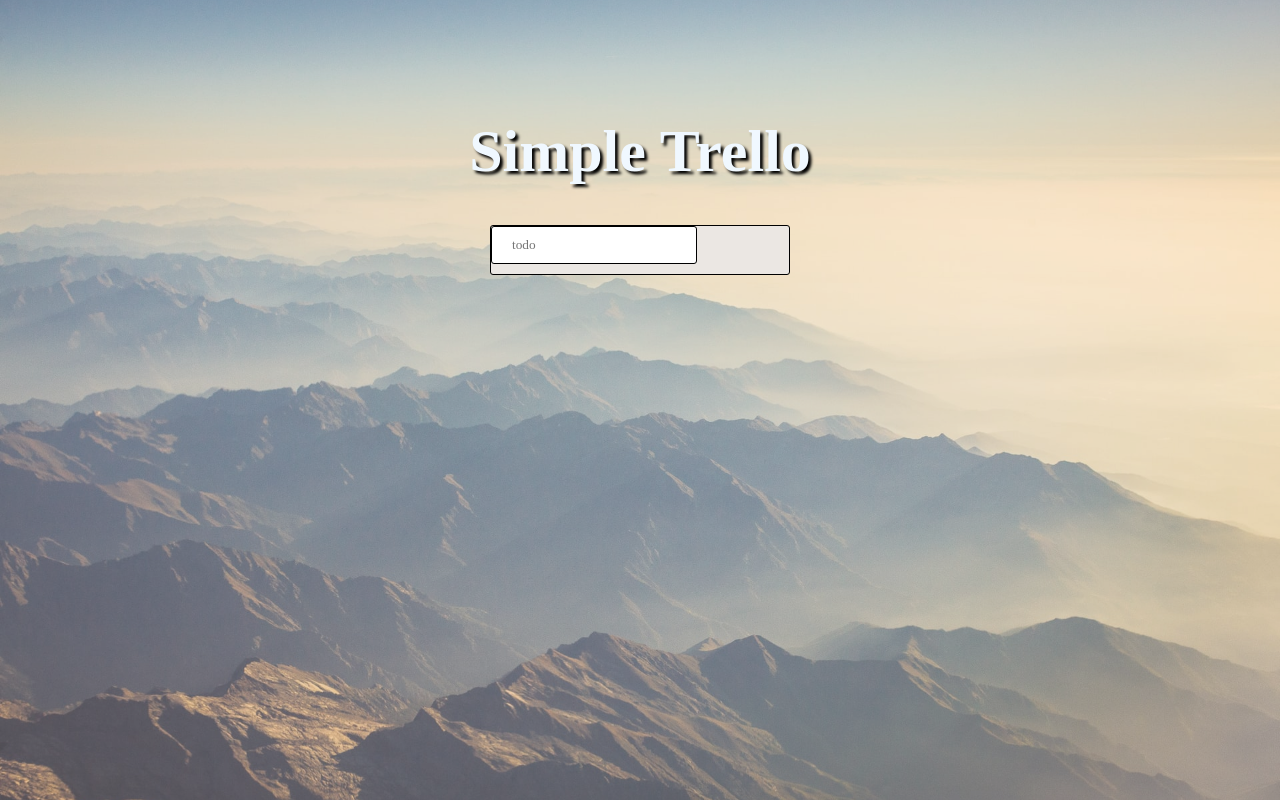
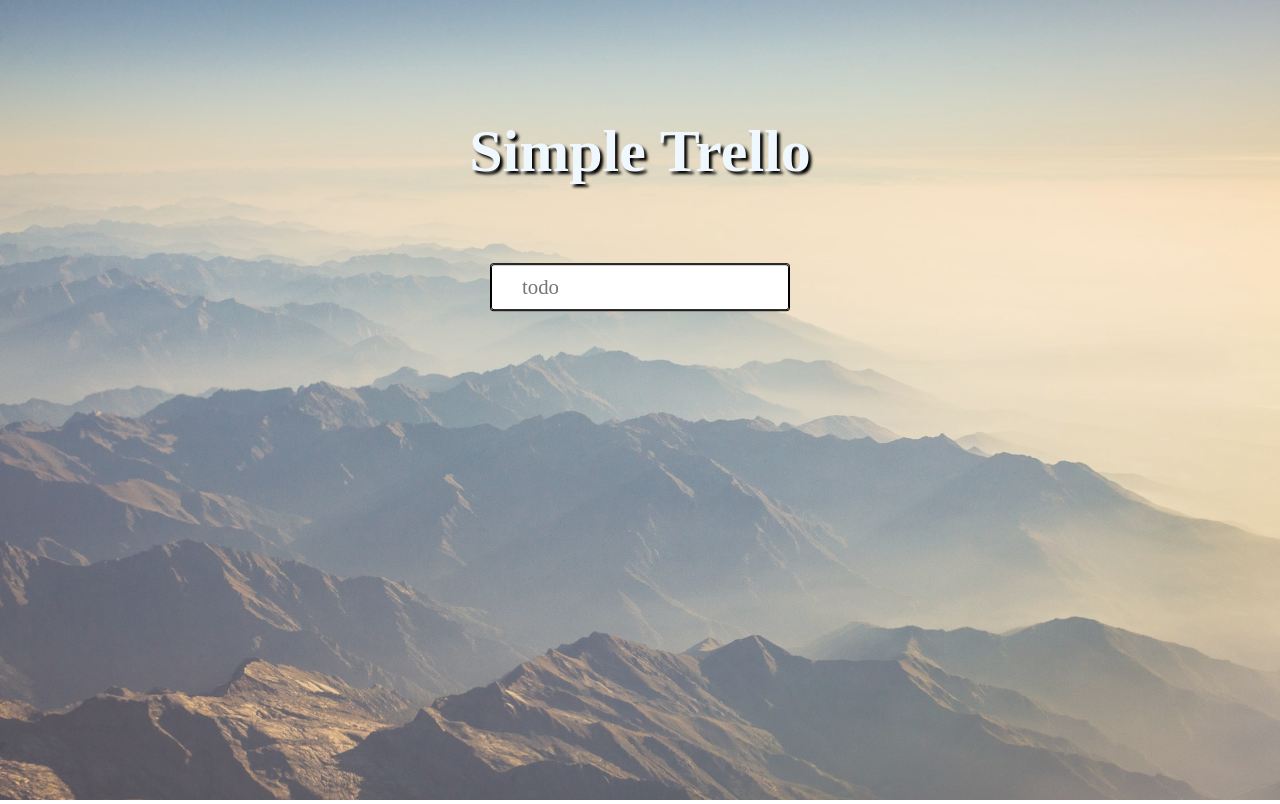
Before and after one commit to Shin-sibainu/simple-trello-3, a React (Create React App) app: page / in a window 1280 px wide. Built offline with nearby package versions, Linux system fonts and the light colour scheme; a web font is replaced by a local one.

Commit message:
task added. but key is not assgined

```diff
--- a/public/index.html
+++ b/public/index.html
@@ -18,6 +18,12 @@
       href="https://fonts.googleapis.com/css2?family=STIX+Two+Text:wght@500&display=swap"
       rel="stylesheet"
     />
+    <link
+      rel="stylesheet"
+      href="https://use.fontawesome.com/releases/v5.15.4/css/all.css"
+      integrity="sha384-DyZ88mC6Up2uqS4h/KRgHuoeGwBcD4Ng9SiP4dIRy0EXTlnuz47vAwmeGwVChigm"
+      crossorigin="anonymous"
+    />
   </head>
   <body>
     <noscript>You need to enable JavaScript to run this app.</noscript>
--- a/src/components/input/FormInput.jsx
+++ b/src/components/input/FormInput.jsx
@@ -1,10 +1,29 @@
 import React from "react";
 
-export const FormInput = () => {
+export const FormInput = (props) => {
+  const { setInputText, inputText, setTaskList, taskList } = props;
+
+  const handleInput = (e) => {
+    setInputText(e.target.value);
+  };
+
+  const handleSubmit = (e) => {
+    e.preventDefault();
+    console.log(...taskList);
+    //タスク配列に追加する。
+    setTaskList([...taskList, inputText]);
+    setInputText("");
+  };
+
   return (
     <div>
-      <form>
-        <input type="text" placeholder="todo" />
+      <form onSubmit={handleSubmit}>
+        <input
+          type="text"
+          placeholder="todo"
+          value={inputText}
+          onChange={handleInput}
+        />
       </form>
     </div>
   );
--- a/src/components/task/Task.jsx
+++ b/src/components/task/Task.jsx
@@ -1,14 +1,21 @@
-import React from "react";
+import React, { useState } from "react";
 import { FormInput } from "../input/FormInput";
 import { TaskCards } from "./TaskCards";
 
 export const Task = () => {
+  const [inputText, setInputText] = useState("");
+  const [taskList, setTaskList] = useState([]);
   return (
-    <div className="taskArea">
-      <div className="taskBox">
-        <FormInput />
-        <TaskCards />
-      </div>
+    <div className="taskBox">
+      {/* ここは完了 */}
+      <FormInput
+        setInputText={setInputText}
+        inputText={inputText}
+        setTaskList={setTaskList}
+        taskList={taskList}
+      />
+      {/* 次はここから */}
+      <TaskCards taskList={taskList} />
     </div>
   );
 };
--- a/src/components/task/TaskCards.jsx
+++ b/src/components/task/TaskCards.jsx
@@ -1,5 +1,19 @@
 import React from "react";
 
-export const TaskCards = () => {
-  return <div></div>;
+export const TaskCards = ({ taskList }) => {
+  return (
+    <div>
+      <div className="cardArea">
+        {/* これを繰り返し表示させる */}
+        {taskList.map((task) => (
+          <div className="cardBox" key={task.id}>
+            <p className="cardText">{task}</p>
+            <button>
+              <i className="fas fa-trash-alt"></i>
+            </button>
+          </div>
+        ))}
+      </div>
+    </div>
+  );
 };
--- a/src/components/title/Title.jsx
+++ b/src/components/title/Title.jsx
@@ -1,11 +1,12 @@
 import React from "react";
 import bgImage from "../../images/mountain.jpg";
+// eslint-disable-next-line
 
 export const Title = () => {
   return (
     <div className="main-title">
       <h1>Simple Trello</h1>
-      <img src={bgImage} />
+      <img src={bgImage} alt="mountain" />
     </div>
   );
 };
--- a/src/index.css
+++ b/src/index.css
@@ -25,21 +25,48 @@
   opacity: 0.7;
 }
 
+/* .taskArea {
+  position: absolute;
+  height: 100vh;
+} */
 
 .taskBox {
   position: absolute;
-  top: 30%;
+  top: 35%;
   left: 50%;
-  transform: translate(-50%, -30%);
+  transform: translate(-50%, -35%);
   background-color: rgb(235, 231, 227);
   border: 1px solid black;
   width: 300px;
-  min-height: 50px;
   border-radius: 3px;
+  margin: 0 auto;
 }
 
 input {
-  padding: 10px 20px;
+  width: 100%;
+  font-size: 1.3rem;
+  padding: 10px 30px;
   border-radius: 3px;
   border: 1px solid;
 }
+
+.cardBox {
+  display: flex;
+  justify-content: space-between;
+  align-items: center;
+  border: 1px solid black;
+  padding: 7px 0;
+}
+
+.fa-trash-alt {
+  margin-right: 9px;
+}
+
+.cardText {
+  margin: 0 12px;
+}
+
+button {
+  border: none;
+  cursor: pointer;
+}
```
